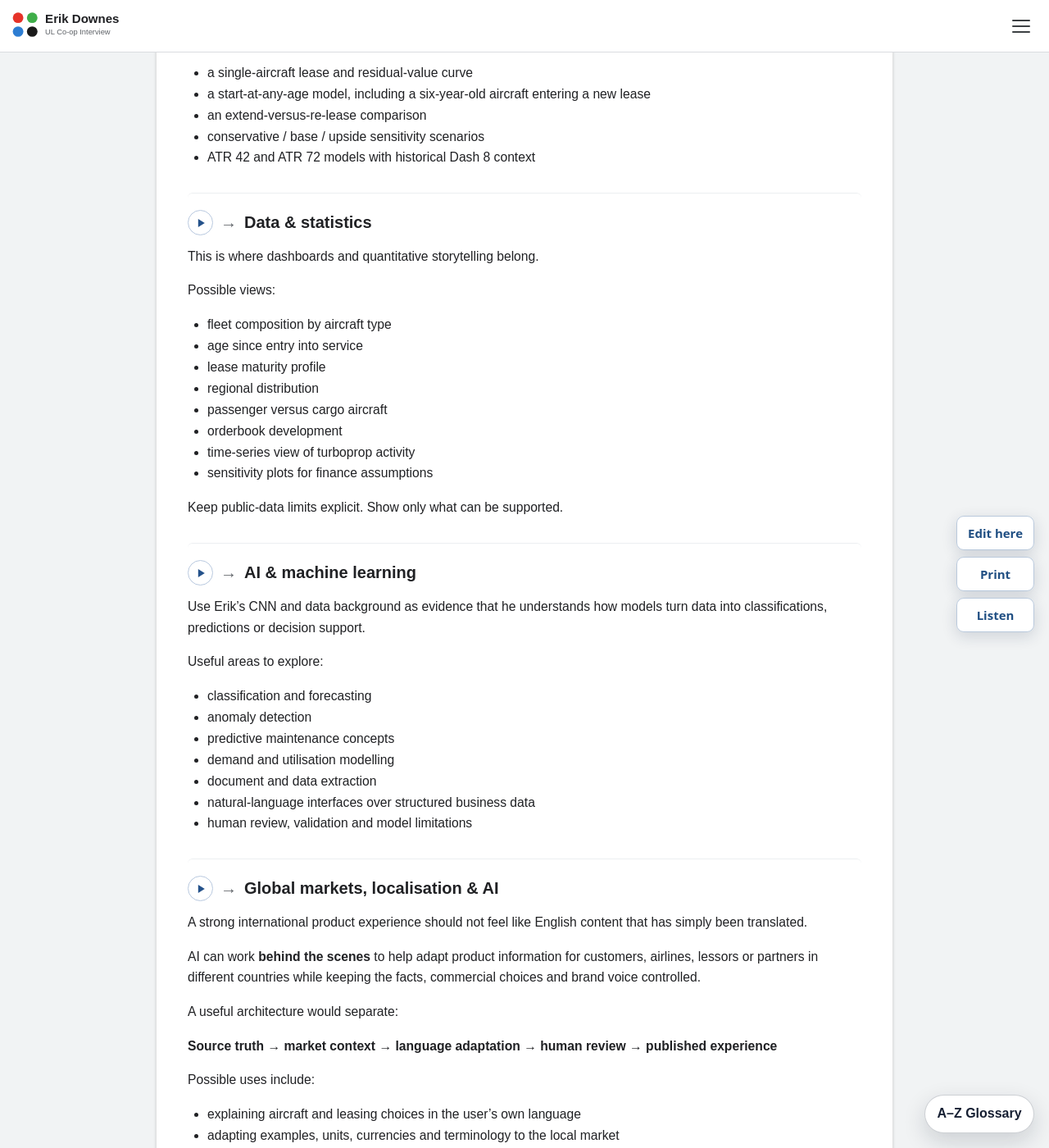
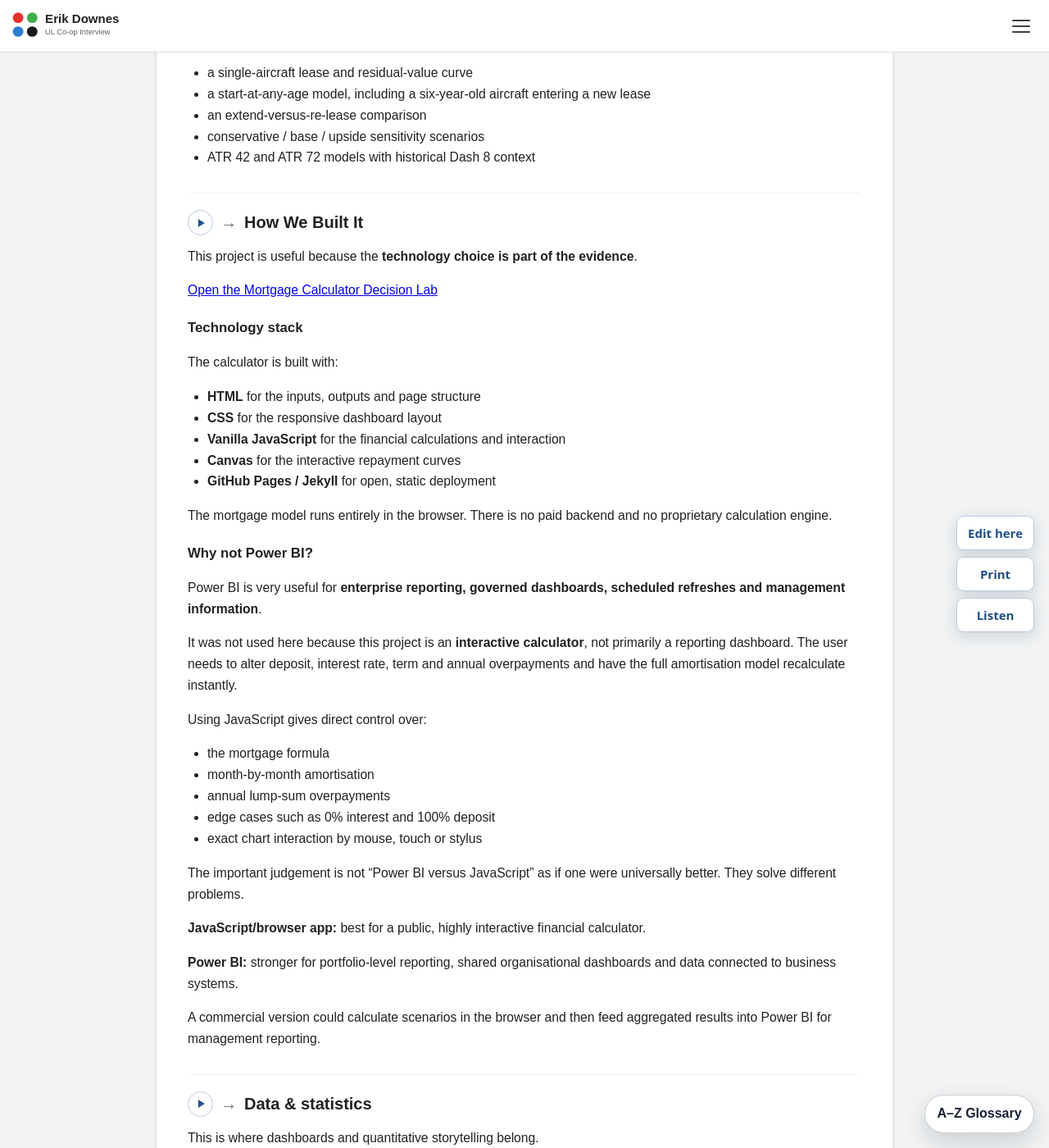
Before and after one commit to ronandownes/coop, a Jekyll site: the page built from tech-theory.md, in a window 1280 px wide and 1400 px high, scrolled down 1140 px. Shown: the whole window at 82% size. Built offline with Jekyll 4.4.1, drawn with Linux system fonts in a browser that asks for light colours.

Commit message:
Add mortgage calculator technology section to Tech and Theory

```diff
--- a/tech-theory.md
+++ b/tech-theory.md
@@ -49,6 +49,46 @@ The lab includes:
 - an extend-versus-re-lease comparison
 - conservative / base / upside sensitivity scenarios
 - ATR 42 and ATR 72 models with historical Dash 8 context
+
+## Mortgage Calculator | How We Built It
+
+This project is useful because the **technology choice is part of the evidence**.
+
+[Open the Mortgage Calculator Decision Lab]({{ '/mortgage-calculator.html' | relative_url }})
+
+### Technology stack
+
+The calculator is built with:
+
+- **HTML** for the inputs, outputs and page structure
+- **CSS** for the responsive dashboard layout
+- **Vanilla JavaScript** for the financial calculations and interaction
+- **Canvas** for the interactive repayment curves
+- **GitHub Pages / Jekyll** for open, static deployment
+
+The mortgage model runs entirely in the browser. There is no paid backend and no proprietary calculation engine.
+
+### Why not Power BI?
+
+Power BI is very useful for **enterprise reporting, governed dashboards, scheduled refreshes and management information**.
+
+It was not used here because this project is an **interactive calculator**, not primarily a reporting dashboard. The user needs to alter deposit, interest rate, term and annual overpayments and have the full amortisation model recalculate instantly.
+
+Using JavaScript gives direct control over:
+
+- the mortgage formula
+- month-by-month amortisation
+- annual lump-sum overpayments
+- edge cases such as 0% interest and 100% deposit
+- exact chart interaction by mouse, touch or stylus
+
+The important judgement is not “Power BI versus JavaScript” as if one were universally better. They solve different problems.
+
+**JavaScript/browser app:** best for a public, highly interactive financial calculator.
+
+**Power BI:** stronger for portfolio-level reporting, shared organisational dashboards and data connected to business systems.
+
+A commercial version could calculate scenarios in the browser and then feed aggregated results into Power BI for management reporting.
 
 ## Data & statistics
 
```
